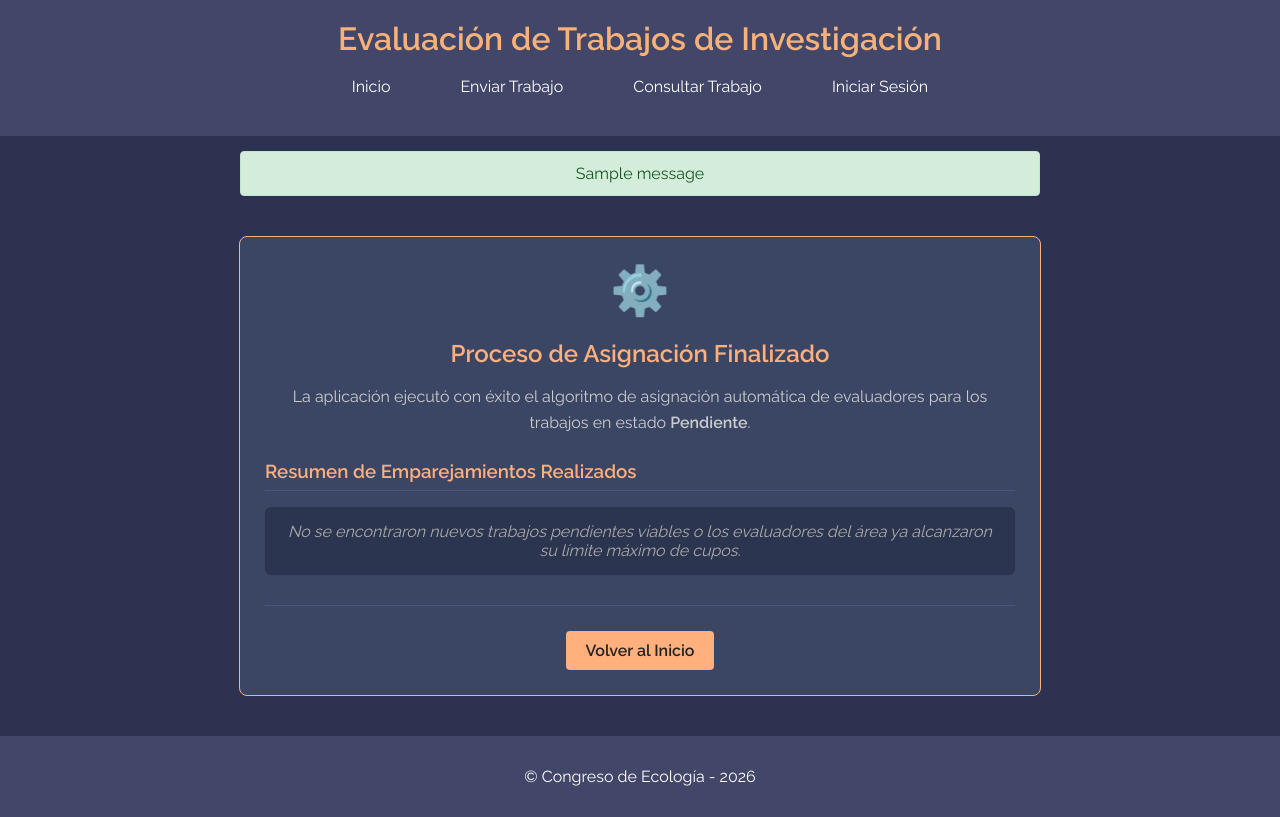
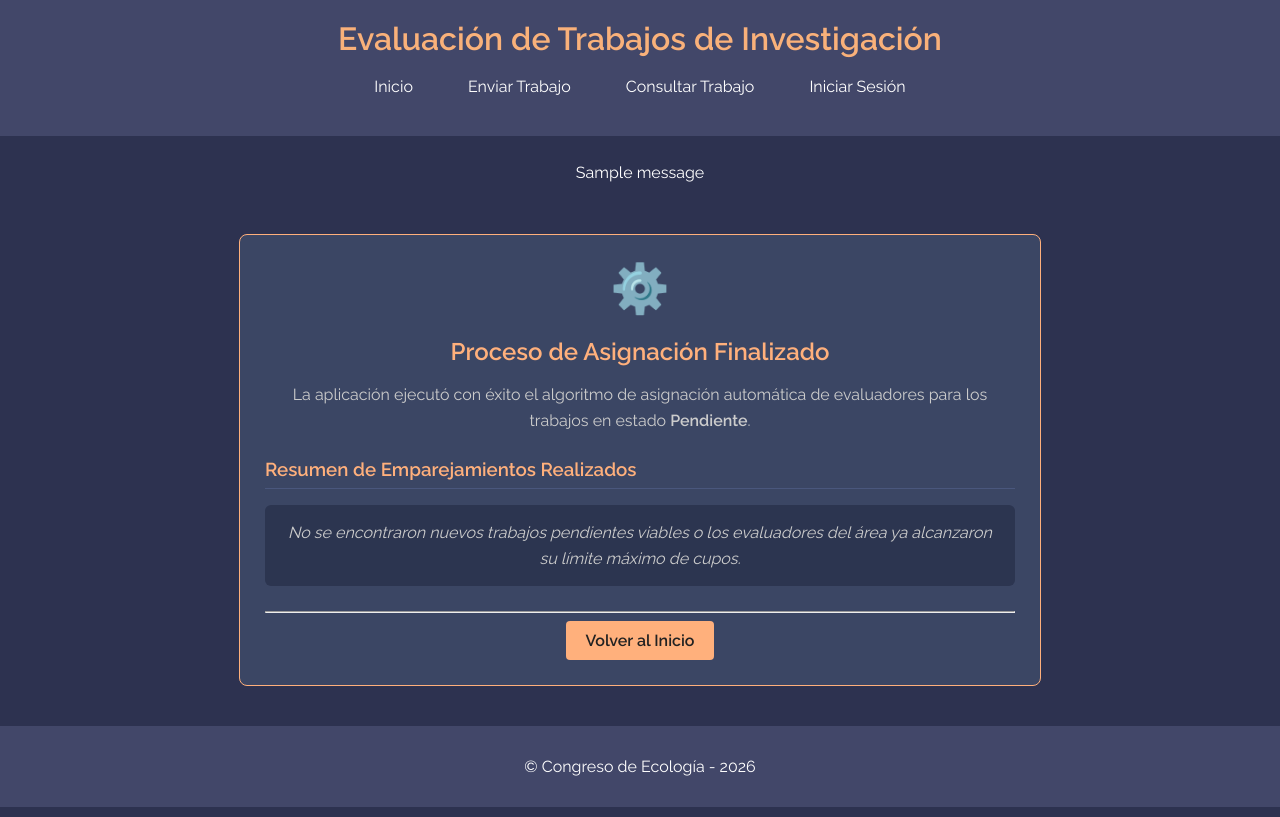
Before and after one commit to Juky-byte/Practico2-poo, a Flask app: page /asignar_trabajos in a window 1280 px wide. Run offline with Flask 3, Linux system fonts and the light colour scheme; tables that the repository leaves empty hold one stand-in row (values such as "Sample post"); one stand-in notice (Sample message) is shown.

Commit message:
fix: cambie los estilos

```diff
--- /dev/null
+++ b/requirements.txt
@@ -0,0 +1,5 @@
+Flask==3.0.3
+Flask-SQLAlchemy==3.1.1
+python-dotenv==1.0.1
+Werkzeug==3.0.2
+SQLAlchemy==2.0.30
--- a/static/css/estilos.css
+++ b/static/css/estilos.css
@@ -1,6 +1,7 @@
 
 @import url('https://fonts.googleapis.com/css2?family=Raleway:wght@400;600&display=swap');
 
+/* --- BASE --- */
 body {
     font-family: 'Raleway', Arial, sans-serif;
     background: #2d3250;
@@ -9,7 +10,6 @@ body {
     padding: 0;
     text-align: center;
 }
-
 
 header {
     background: #424769;
@@ -22,17 +22,22 @@ header h1 {
     color: #f9b17a;
 }
 
+footer {
+    background: #424769;
+    padding: 15px;
+    margin-top: 40px;
+    color: #ffffff;
+}
 
-.menu {
+/* --- MENÚ --- */
+.menu ul {
     list-style: none;
+    display: flex;
+    justify-content: center;
+    gap: 15px;
     padding: 0;
     margin: 20px auto;
-    max-width: 1000px;
-}
-
-.menu li {
-    display: inline-block;
-    margin: 0 10px;
+    flex-wrap: wrap;
 }
 
 .menu li a {
@@ -48,6 +53,29 @@ header h1 {
     color: #2d3250;
 }
 
+.logout {
+    color: #ff6b6b;
+    font-weight: bold;
+}
+
+/* --- BOTONES --- */
+.btn {
+    display: inline-block;
+    padding: 10px 20px;
+    border-radius: 4px;
+    font-weight: bold;
+    text-decoration: none;
+    transition: background 0.3s ease;
+}
+
+.btn-primary { background: #f9b17a; color: #2d3250; }
+.btn-primary:hover { background: #ffffff; }
+
+.btn-asignar { background-color: #ffb07c; color: #222; }
+.btn-bandeja { background-color: #4a90e2; color: #fff; }
+.btn-volver { background-color: #ffb07c; color: #222; }
+
+/* --- FORMULARIOS --- */
 .form-page {
     background: #424769;
     padding: 30px;
@@ -88,101 +116,74 @@ header h1 {
     color: #2d3250;
 }
 
-.btn-primary {
-    background: #f9b17a;
-    color: #2d3250;
-    border: none;
-    padding: 12px 25px;
-    border-radius: 5px;
-    cursor: pointer;
-    font-weight: 600;
-    transition: background 0.3s ease;
+/* --- FLASH MESSAGES --- */
+.flash-messages {
+    max-width: 800px;
+    margin: 15px auto;
+    padding: 0 10px;
 }
 
-.btn-primary:hover {
-    background: #ffffff;
-    color: #2d3250;
+.alert {
+    padding: 12px;
+    border-radius: 4px;
+    margin-bottom: 10px;
+    text-align: center;
 }
 
-footer {
-    background: #424769;
-    padding: 15px;
-    margin-top: 40px;
-    color: #ffffff;
+.alert-exito {
+    background-color: #d4edda;
+    color: #155724;
+    border: 1px solid #c3e6cb;
+}
+
+.alert-error {
+    background-color: #f8d7da;
+    color: #721c24;
+    border: 1px solid #f5c6cb;
+}
+
+/* --- WIDGETS DE SESIÓN --- */
+.widget-rol-flotante {
+    position: fixed;
+    bottom: 10px;
+    right: 10px;
+    background: #3b4664;
+    color: #fff;
+    padding: 10px;
+    border-radius: 6px;
+    font-size: 0.9em;
+    border: 1px solid #ffb07c;
+    box-shadow: 0 4px 8px rgba(0,0,0,0.3);
+}
+
+.widget-rol-flotante .rol {
+    color: #ffb07c;
+    text-transform: uppercase;
+}
+
+.widget-rol-flotante .usuario {
+    font-size: 0.85em;
+    color: #ccc;
 }
 
 .cartel-sesion {
-    position: fixed;
-    bottom: 20px;
-    right: 20px;
-    background-color: #2e384d; /* Azul oscuro del contenedor */
-    color: #ffffff;
-    padding: 12px 20px;
+    margin-top: 20px;
+    text-align: center;
+    background: #eee;
+    padding: 10px;
     border-radius: 6px;
-    border: 1px solid #ffb07c; /* El borde naranja sutil */
-    box-shadow: 0 4px 12px rgba(0, 0, 0, 0.3);
-    font-family: sans-serif;
-    font-size: 14px;
-    z-index: 9999; /* Para que quede siempre encima de todo */
-    line-height: 1.4;
 }
 
-.cartel-sesion p {
-    margin: 0;
-}
-
-.cartel-sesion strong {
-    color: #ffb07c; /* El rol resaltado en naranja */
-}
-
-.cartel-sesion span {
-    display: block;
-    font-size: 12px;
-    color: #a0aec0; /* Gris claro para el nombre de usuario */
-    margin-top: 2px;
-}
-/* Ajustes de control para evitar superposiciones en el menú */
-header .menu ul {
-    display: flex;
-    justify-content: center;
-    align-items: center;
-    list-style: none;
-    padding: 0;
-    margin: 0;
-    flex-wrap: wrap; /* Evita que los textos colisionen en pantallas chicas */
-}
-header .menu ul li {
-    margin: 0 15px;
-}
-
-/* Contenedor flotante fijo en la esquina inferior derecha */
-.widget-rol-flotante {
-    position: fixed;
-    bottom: 20px;
-    right: 20px;
-    background-color: #3b4664;
-    color: #ffffff;
-    padding: 10px 15px;
-    border-radius: 6px;
-    box-shadow: 0 4px 8px rgba(0, 0, 0, 0.3);
-    font-family: Arial, sans-serif;
-    font-size: 0.9em;
-    z-index: 1000;
-    border: 1px solid #ffb07c;
-}
-
-/* --- ESTILOS PARA LA PÁGINA DE ERROR --- */
-
+/* --- PÁGINA DE ERROR --- */
 .error-container {
     text-align: center;
-    background-color: #2e384d; /* Azul oscuro consistente con el proyecto */
+    background-color: #2e384d;
     padding: 40px 50px;
     border-radius: 8px;
-    border: 1px solid #ffb07c; /* Detalle naranja de advertencia */
-    box-shadow: 0 10px 25px rgba(0, 0, 0, 0.4);
+    border: 1px solid #ffb07c;
+    box-shadow: 0 10px 25px rgba(0,0,0,0.4);
     max-width: 450px;
     width: 90%;
-    /* Centrado absoluto en pantalla en caso de que su padre no use Flexbox */
     position: absolute;
     top: 50%;
     left: 50%;
@@ -199,28 +200,14 @@ header .menu ul li {
     margin: 0 0 10px 0;
     font-size: 28px;
     font-weight: 600;
-    letter-spacing: 0.5px;
     color: #ffffff;
 }
 
 .error-container p {
-    color: #a0aec0; /* Gris claro secundario */
+    color: #a0aec0;
     font-size: 16px;
     line-height: 1.5;
     margin: 0 0 30px 0;
-    word-wrap: break-word;
-}
-
-.btn-volver {
-    display: inline-block;
-    background-color: #ffb07c;
-    color: #1a202c; /* Texto oscuro para buen contraste */
-    text-decoration: none;
-    padding: 12px 24px;
-    border-radius: 5px;
-    font-weight: bold;
-    font-size: 15px;
-    transition: background-color 0.2s ease, transform 0.1s ease;
 }
 
 .btn-volver:hover {
@@ -228,6 +215,117 @@ header .menu ul li {
     transform: translateY(-1px);
 }
 
-.btn-volver:active {
-    transform: translateY(0);
+/* --- PÁGINA DE ASIGNACIÓN --- */
+.asignacion-page {
+    max-width: 750px;
+    margin: 40px auto;
+    padding: 25px;
+    text-align: center;
+    background-color: #3b4664;
+    border-radius: 8px;
+    border: 1px solid #ffb07c;
+    color: white;
 }
+
+.icon-success {
+    font-size: 3em;
+    color: #ffb07c;
+    margin-bottom: 15px;
+}
+
+.asignacion-page h2 { color: #ffb07c; margin-bottom: 10px; }
+.asignacion-page p { color: #ccc; line-height: 1.6; margin-bottom: 25px; }
+
+.resumen h3 {
+    color: #ffb07c;
+    border-bottom: 1px solid #4a577d;
+    padding-bottom: 8px;
+    margin-bottom: 15px;
+    text-align: left;
+}
+
+.tabla {
+    width: 100%;
+    border-collapse: collapse;
+    border-radius: 6px;
+    overflow: hidden;
+    color: #fff;
+}
+
+.tabla th {
+    background-color: #4a577d;
+    color: #ffb07c;
+    padding: 12px;
+}
+
+.tabla td {
+    padding: 12px;
+    border-bottom: 1px solid #3b4664;
+}
+
+.tabla td strong { color: #ffb07c; }
+
+.mensaje-vacio {
+    color: #aaa;
+    font-style: italic;
+    text-align: center;
+    padding: 15px;
+    background-color: #2c3550;
+    border-radius: 6px;
+}
+
+/* --- BANDEJA --- */
+.container-bandeja {
+    max-width: 1100px;
+    margin: 40px auto;
+    padding: 0 20px;
+    font-family: 'Segoe UI', Tahoma, Geneva, Verdana, sans-serif;
+}
+
+.header-bandeja {
+    display: flex;
+    justify-content: space-between;
+    align-items: center;
+    margin-bottom: 30px;
+    border-bottom: 2px solid #3e4b5b;
+    padding-bottom: 15px;
+}
+
+.header-bandeja h1 { color: #ffb07c; margin: 0; }
+
+.user-badge {
+    background-color: #2e384d;
+    color: #ffffff;
+    padding: 8px 16px;
+    border-radius: 20px;
+    font-size: 0.9rem;
+    font-weight: bold;
+    border: 1px solid #ffb07c;
+}
+
+.section-trabajos { margin-bottom: 40px; }
+
+.pendientes-title {
+    background-color: #e67e22;
+    color: #fff;
+    padding: 10px 15px;
+    border-radius: 4px;
+    font-size: 1.3rem;
+    margin-bottom: 15px;
+}
+
+.evaluados-title {
+    background-color: #2c3e50;
+    color: #fff;
+    padding: 10px 15px;
+    border-radius: 4px;
+    font-size: 1.3rem;
+    margin-bottom: 15px;
+}
+
+.tabla-contenedor {
+    overflow-x: auto;
+    background-color: #2e384d;
+    border-radius: 6px;
+    box-shadow: 0 4px 6px rgba(0,0,0,0.2);
+}
--- a/templates/asignar_trabajo.html
+++ b/templates/asignar_trabajo.html
@@ -3,51 +3,51 @@
 {% block title %}Asignación de Trabajos - ETI{% endblock %}
 
 {% block content %}
-<section class="asignacion-page" style="max-width: 750px; margin: 40px auto; padding: 25px; text-align: center; background-color: #3b4664; border-radius: 8px; border: 1px solid #ffb07c; color: white;">
+<section class="asignacion-page">
 
-    <div class="icon-success" style="font-size: 3em; color: #ffb07c; margin-bottom: 15px;">
+    <div class="icon-success">
         ⚙️
     </div>
 
-    <h2 style="color: #ffb07c; margin-bottom: 10px;">Proceso de Asignación Finalizado</h2>
+    <h2>Proceso de Asignación Finalizado</h2>
 
-    <p style="color: #ccc; line-height: 1.6; margin-bottom: 25px;">
+    <p>
         La aplicación ejecutó con éxito el algoritmo de asignación automática de evaluadores para los trabajos en estado <strong>Pendiente</strong>.
     </p>
 
-    <div style="margin-bottom: 30px; text-align: left;">
-        <h3 style="color: #ffb07c; border-bottom: 1px solid #4a577d; padding-bottom: 8px; margin-bottom: 15px;">Resumen de Emparejamientos Realizados</h3>
+    <div class="resumen">
+        <h3>Resumen de Emparejamientos Realizados</h3>
 
         {% if asignaciones %}
-            <table style="width: 100%; border-collapse: collapse; background-color: #2c3550; border-radius: 6px; overflow: hidden;">
+            <table class="tabla-asignaciones">
                 <thead>
-                    <tr style="background-color: #4a577d; color: #ffb07c; text-align: left;">
-                        <th style="padding: 12px;">Trabajo de Investigación</th>
-                        <th style="padding: 12px;">Evaluador Asignado</th>
-                        <th style="padding: 12px; text-align: center;">Área</th>
+                    <tr>
+                        <th>Trabajo de Investigación</th>
+                        <th>Evaluador Asignado</th>
+                        <th>Área</th>
                     </tr>
                 </thead>
                 <tbody>
                     {% for asig in asignaciones %}
-                        <tr style="border-bottom: 1px solid #3b4664;">
-                            <td style="padding: 12px; color: #fff;">{{ asig.trabajo_titulo }}</td>
-                            <td style="padding: 12px; color: #e0e0e0;">{{ asig.evaluador_nombre }}</td>
-                            <td style="padding: 12px; text-align: center; color: #ffb07c;"><strong>{{ asig.area }}</strong></td>
+                        <tr>
+                            <td>{{ asig.trabajo_titulo }}</td>
+                            <td>{{ asig.evaluador_nombre }}</td>
+                            <td><strong>{{ asig.area }}</strong></td>
                         </tr>
                     {% endfor %}
                 </tbody>
             </table>
         {% else %}
-            <p style="color: #aaa; font-style: italic; text-align: center; padding: 15px; background-color: #2c3550; border-radius: 6px;">
+            <p class="mensaje-vacio">
                 No se encontraron nuevos trabajos pendientes viables o los evaluadores del área ya alcanzaron su límite máximo de cupos.
             </p>
         {% endif %}
     </div>
 
-    <hr style="border: 0; border-top: 1px solid #4a577d; margin-bottom: 25px;">
+    <hr>
 
-    <div style="display: flex; justify-content: center; gap: 15px;">
-        <a href="{{ url_for('inicio') }}" class="btn-primary" style="display: inline-block; padding: 10px 20px; background-color: #ffb07c; color: #222; text-decoration: none; font-weight: bold; border-radius: 4px;">
+    <div class="acciones">
+        <a href="{{ url_for('inicio') }}" class="btn btn-volver">
             Volver al Inicio
         </a>
     </div>
--- a/templates/base.html
+++ b/templates/base.html
@@ -16,7 +16,7 @@
                 <li><a href="{{ url_for('consultar_trabajo') }}">Consultar Trabajo</a></li>
 
                 {% if session.get('rol') %}
-                    <li><a href="{{ url_for('logout') }}" style="color: #ff6b6b; font-weight: bold;">Cerrar Sesión</a></li>
+                    <li><a class="logout" href="{{ url_for('logout') }}">Cerrar Sesión</a></li>
                 {% else %}
                     <li><a href="{{ url_for('login') }}">Iniciar Sesión</a></li>
                 {% endif %}
@@ -27,9 +27,9 @@
     <main>
         {% with messages = get_flashed_messages(with_categories=true) %}
             {% if messages %}
-                <div class="flash-messages" style="max-width: 800px; margin: 15px auto; padding: 0 10px;">
+                <div class="flash-messages">
                     {% for category, message in messages %}
-                        <div class="alert alert-{{ category }}" style="padding: 12px; background-color: #d4edda; color: #155724; border: 1px solid #c3e6cb; border-radius: 4px; margin-bottom: 10px; text-align: center;">
+                        <div class="alert alert-{{ category }}">
                             {{ message }}
                         </div>
                     {% endfor %}
@@ -42,15 +42,16 @@
 
     {% if session.get('rol') %}
         <div class="widget-rol-flotante">
-            Conectado como: <strong style="color: #ffb07c; text-transform: uppercase;">{{ session.get('rol') }}</strong>
+            Conectado como: <strong class="rol">{{ session.get('rol') }}</strong>
             <br>
-            <span style="font-size: 0.85em; color: #ccc;">Usuario: {{ session.get('nombre') }}</span>
+            <span class="usuario">Usuario: {{ session.get('nombre') }}</span>
         </div>
     {% endif %}
 
     <footer>
         <p>&copy; Congreso de Ecología - 2026</p>
     </footer>
+
     {% if session.get('rol') %}
     <div class="cartel-sesion">
         <p>Conectado como: <strong>{{ session.get('rol') | upper }}</strong></p>
```
Also changed, not shown: templates/bandeja.html (+32 -36 lines), templates/index.html (+4 -4 lines).
